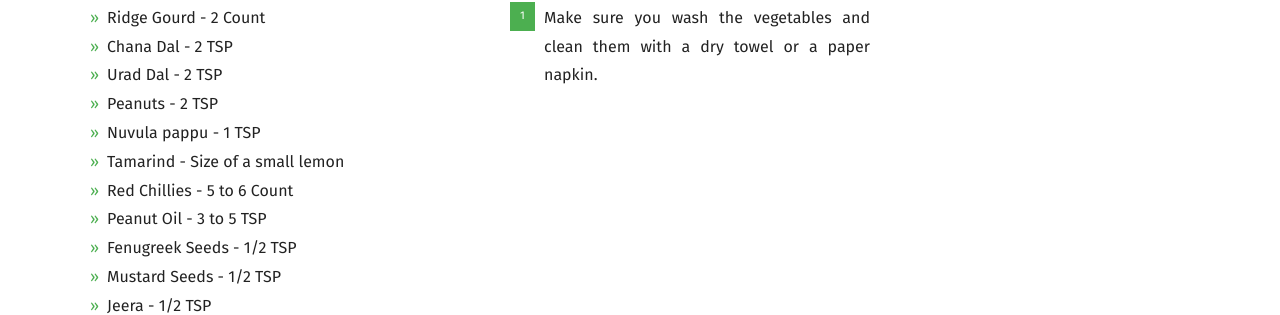
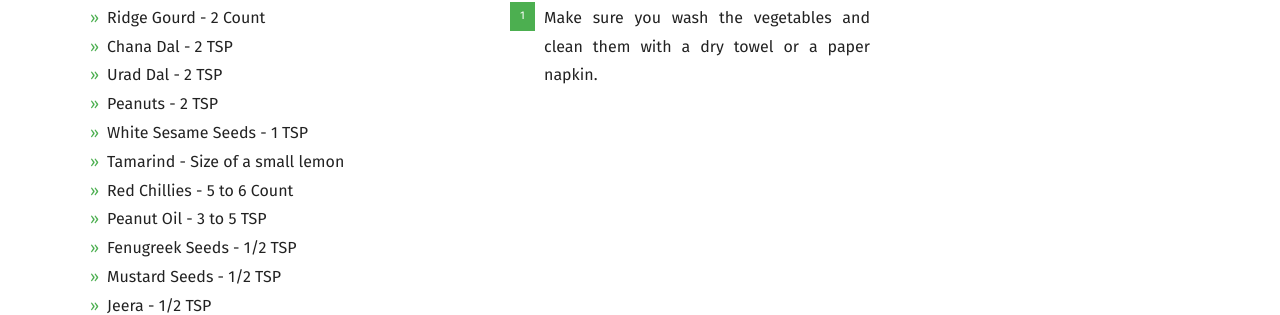
Before and after one commit to mallikasdishes/github.io, a Jekyll site: the page built from _posts/2019-02-19-birakaya-chutney.md, in a window 1280 px wide. Shown: the part 917-1232 px from the top of the page. Built offline with Jekyll 4.4.1, drawn with Linux system fonts in a browser that asks for light colours; nearby versions of some CDN libraries; some web fonts are replaced; comment, search, counter and statistics services are not loaded.

Commit message:
Update 2019-02-19-birakaya-chutney.md

```diff
--- a/_posts/2019-02-19-birakaya-chutney.md
+++ b/_posts/2019-02-19-birakaya-chutney.md
@@ -17,7 +17,7 @@ recipe:
       * Chana Dal - 2 TSP
       * Urad Dal - 2 TSP
       * Peanuts - 2 TSP
-      * Nuvula pappu - 1 TSP
+      * White Sesame Seeds - 1 TSP
       * Tamarind - Size of a small lemon
       * Red Chillies - 5 to 6 Count
       * Peanut Oil - 3 to 5 TSP
```
